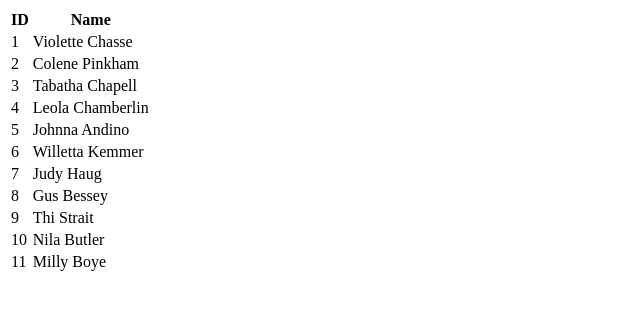
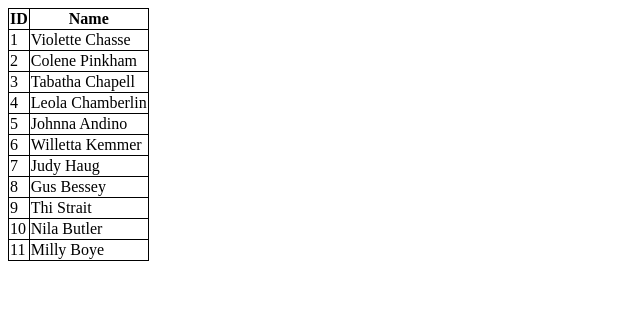
Before and after one commit to scalagos0123/feutech, a PHP site: page / in a window 1280 px wide. Shown: the top 310 px of the page, without its empty margins (0-640 px from the left). Run offline with PHP 8.4, Linux system fonts and the light colour scheme; data comes from the database, SQL or seed files in the repository.

Commit message:
added border

```diff
--- a/index.php
+++ b/index.php
@@ -6,6 +6,18 @@ $result = $connect->query("select * from users");
 ?>
 
 <html>
+    <head>
+        <style>
+            table {
+                border-collapse: collapse;
+            }
+
+            th, td {
+                border: 1px black solid;
+            }
+
+        </style>
+    </head>
     <body>
         <table>
             <thead>
```
